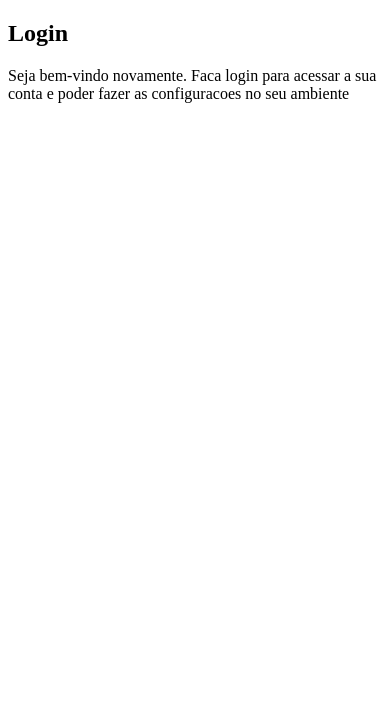
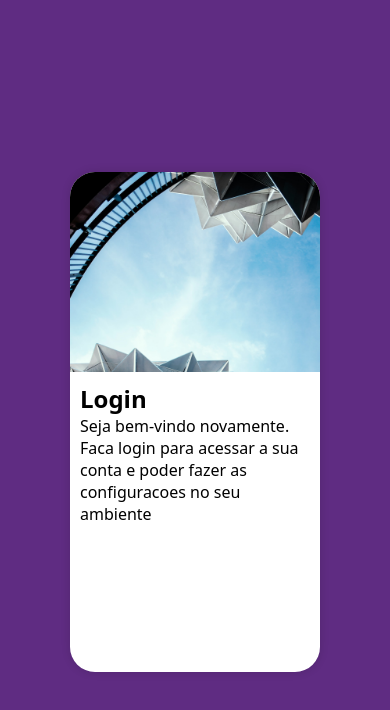
Before and after one commit to AcBarross/projeto-tela-login, a plain HTML site: page index.html in a window 390 px wide. Drawn offline with Linux system fonts and the light colour scheme.

Commit message:
versao_mobile

```diff
--- a/style/style.css
+++ b/style/style.css
@@ -5,3 +5,50 @@
     Verde: #49a09d
     rojo: #5f2c82
 */
+
+* {
+    font-family: system-ui, -apple-system, BlinkMacSystemFont, 'Segoe UI', Roboto, Oxygen, Ubuntu, Cantarell, 'Open Sans', 'Helvetica Neue', sans-serif;
+    padding: 0px;
+    margin: 0px;
+    box-sizing: border-box;
+}
+
+body,
+html {
+    background-color: #5f2c82;
+    height: 100vh;
+    width: 100vw;
+}
+
+main {
+    position: relative;
+    height: 100vh;
+    width: 100vw;
+}
+
+#login {
+    position: absolute;
+    background-color: white;
+    width: 250px;
+    height: 500px;
+    border-radius: 25px;
+    top: 50%;
+    left: 50%;
+    transform: translate(-50%, -50%);
+    /* tudo que tiver fora da borda fica escondido usando overflow - hidden */
+    overflow: hidden;
+    box-shadow: 0px 0px 10px rgba(0, 0, 0, 0.143);
+}
+
+#login>#imagem {
+    background-image: url("/imagem/img21.jpeg");
+    background-repeat: no-repeat;
+    background-size: cover;
+    height: 200px;
+    display: block;
+}
+
+#login>#formulario {
+    display: block;
+    padding: 10px;
+}
```
